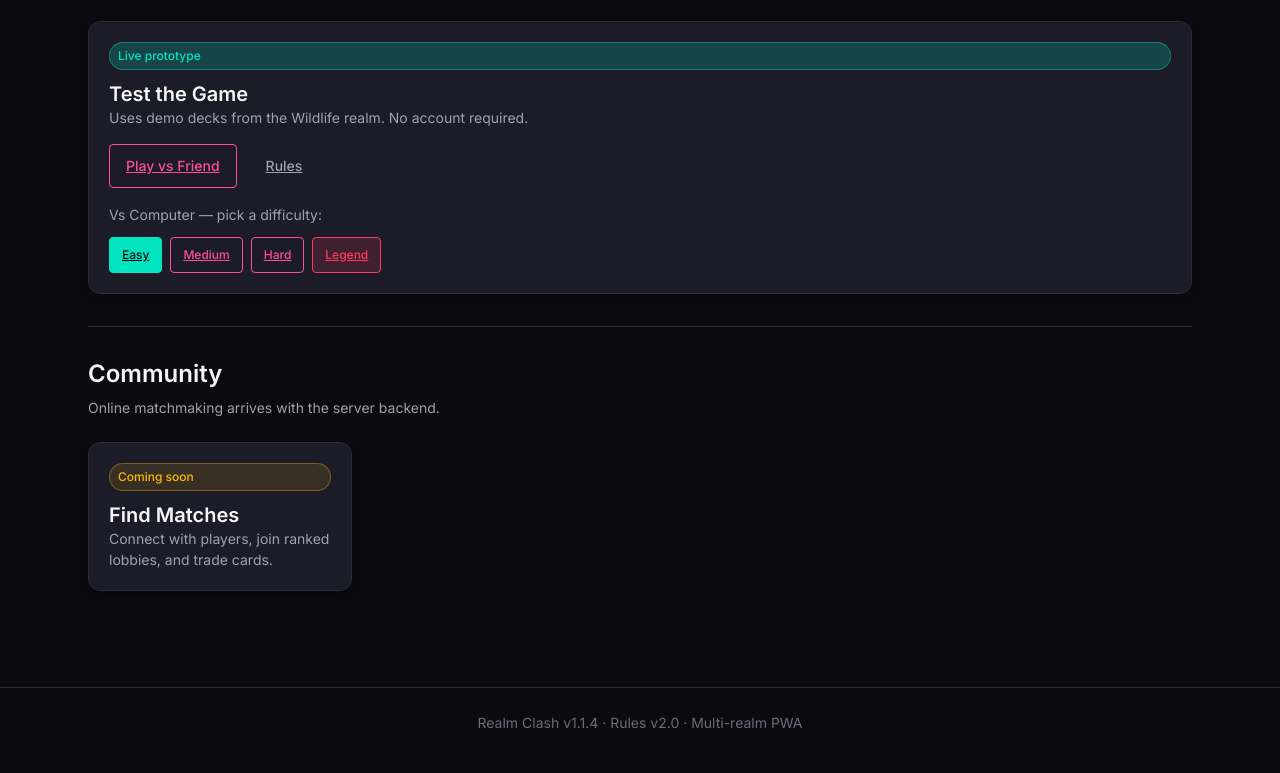
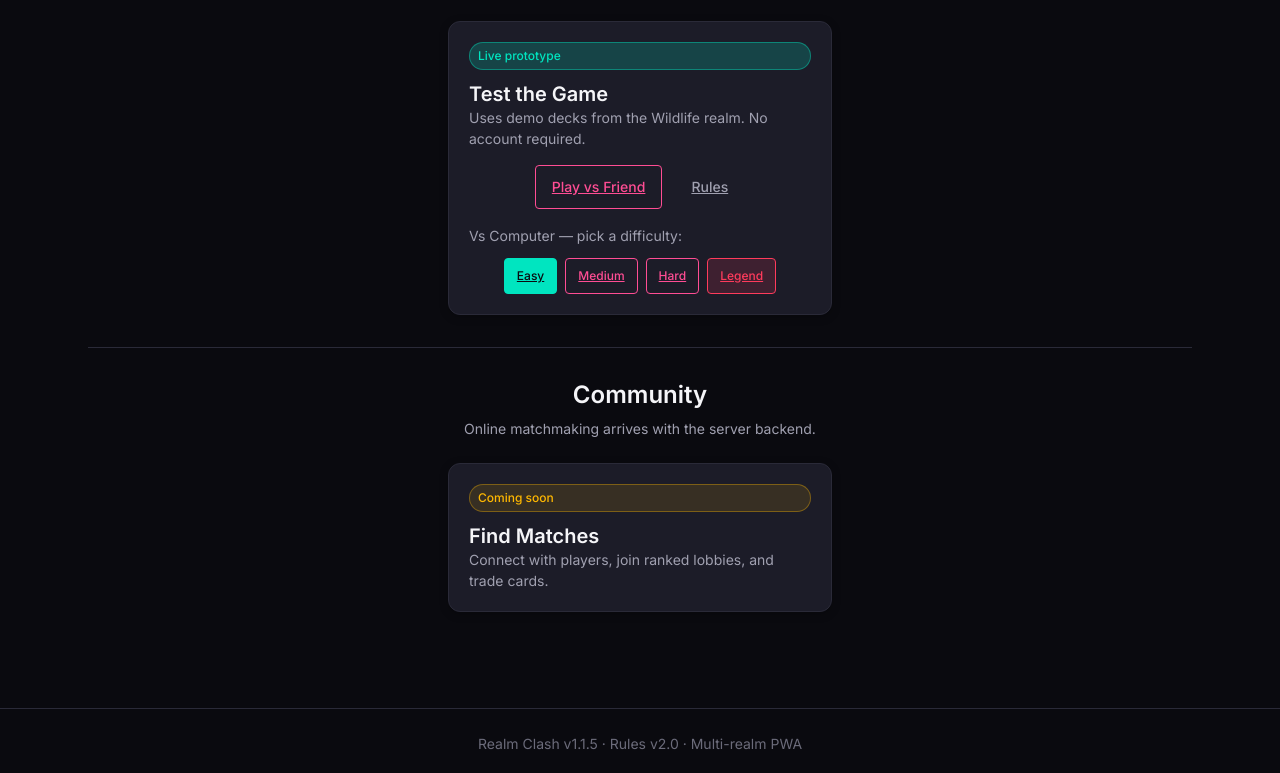
Before and after one commit to Magical-Industries/realm-clash, a website built with Vite: page client/index.html in a window 1280 px wide. Shown: the part 686-1459 px from the top of the page. Built offline with nearby package versions, Linux system fonts and the light colour scheme.

Commit message:
Fixed tile issues

```diff
--- a/client/src/pages/landing.ts
+++ b/client/src/pages/landing.ts
@@ -27,7 +27,7 @@
       </section>
 
       <section class="page-section" id="realms">
-        <div class="section-header">
+        <div class="section-header section-header--center">
           <h3 class="heading-2">Choose Your Realm</h3>
           <p class="body-sm">Each realm has its own cards, collection, and card creator.</p>
         </div>
@@ -37,15 +37,16 @@
       </section>
 
       <section class="page-section">
-        <div class="section-header">
+        <div class="section-header section-header--center">
           <h3 class="heading-2">Battle Arena</h3>
           <p class="body-sm">Try the Rules v2.0 engine — play with a friend or against the computer.</p>
         </div>
-        <div class="surface-card">
+        <div class="grid-features grid-features--single">
+          <div class="surface-card surface-card--arena">
             <span class="badge badge--primary">Live prototype</span>
             <h4 class="heading-3" style="margin-top: var(--space-3)">Test the Game</h4>
             <p class="body-sm">Uses demo decks from the Wildlife realm. No account required.</p>
-          <div class="cta-row" style="justify-content: flex-start; margin-top: var(--space-4)">
+            <div class="cta-row" style="margin-top: var(--space-4)">
               <a class="btn btn--secondary" href="/play.html?mode=pvp&realm=wildlife">Play vs Friend</a>
               <a class="btn btn--ghost" href="/rules.html">Rules</a>
             </div>
@@ -57,14 +58,15 @@
               <a class="btn btn--danger btn--sm" href="/play.html?mode=cpu&realm=wildlife&difficulty=legend">Legend</a>
             </div>
           </div>
+        </div>
       </section>
 
       <section class="page-section">
-        <div class="section-header">
+        <div class="section-header section-header--center">
           <h3 class="heading-2">Community</h3>
           <p class="body-sm">Online matchmaking arrives with the server backend.</p>
         </div>
-        <div class="grid-features">
+        <div class="grid-features grid-features--single">
           ${interactiveSurfaceCardHtml({
             href: "/community.html",
             ariaLabel: "Open Community hub",
--- a/client/src/ui/design-system/components.css
+++ b/client/src/ui/design-system/components.css
@@ -612,6 +612,12 @@
   flex-wrap: wrap;
   gap: var(--space-2);
   margin-top: var(--space-3);
+  justify-content: center;
+}
+
+.surface-card--arena .cta-row,
+.surface-card--arena .difficulty-row {
+  justify-content: center;
 }
 
 .difficulty-row .btn--sm {
--- a/client/src/ui/design-system/layout.css
+++ b/client/src/ui/design-system/layout.css
@@ -291,6 +291,14 @@
   max-width: 36rem;
 }
 
+.section-header--center {
+  text-align: center;
+}
+
+.section-header--center .body-sm {
+  margin-inline: auto;
+}
+
 /* Responsive grids */
 .grid-cards {
   display: grid;
@@ -329,8 +337,14 @@
   }
 }
 
+/* Centered single-tile rows (landing realm, arena, community) */
 .grid-features--single {
-  max-width: 24rem;
+  --feature-tile-width: 24rem;
+  width: min(100%, var(--feature-tile-width));
+  max-width: var(--feature-tile-width);
+  margin-inline: auto;
+  grid-template-columns: 1fr;
+  justify-items: stretch;
 }
 
 /* CTA row */
--- a/package.json
+++ b/package.json
@@ -1,6 +1,6 @@
 {
   "name": "realm-clash",
-  "version": "1.1.4",
+  "version": "1.1.5",
   "private": true,
   "description": "Realm Clash — tactical wildlife card battles",
   "scripts": {
--- a/version.json
+++ b/version.json
@@ -1,5 +1,5 @@
 {
   "major": 1,
   "minor": 1,
-  "build": 4
+  "build": 5
 }
```
Also changed, not shown: CHANGELOG.md, README.md. Lines whose indentation alone changed are shown as unchanged.
